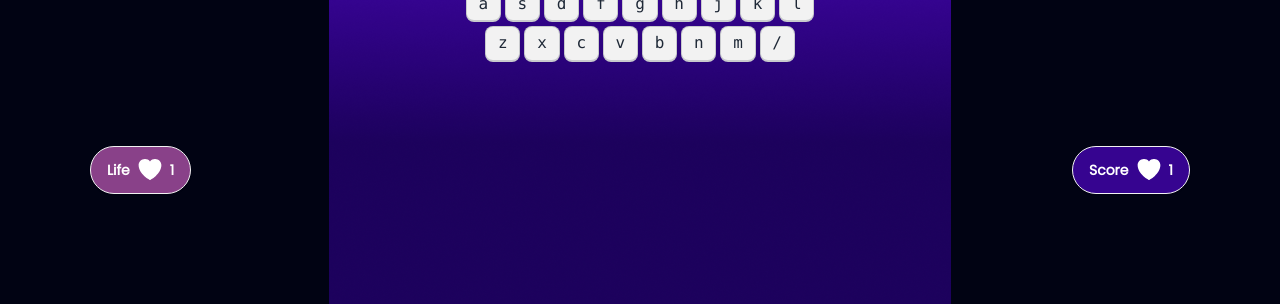
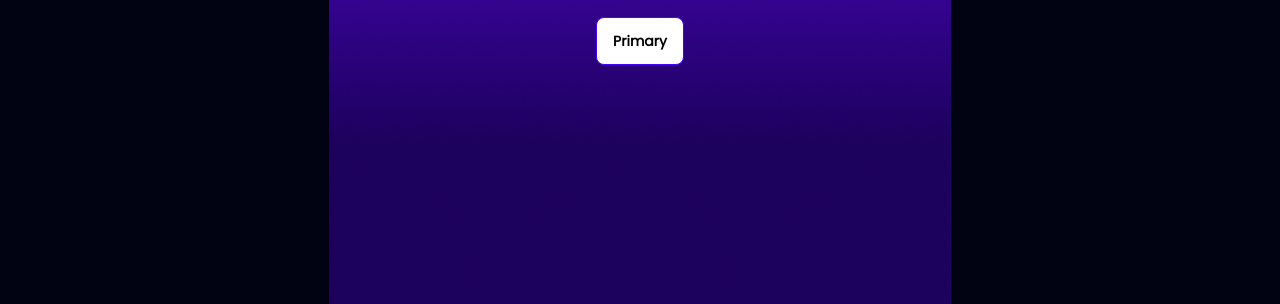
Before and after one commit to Noman4d/alphabet-clash, a plain HTML site: page index.html in a window 1280 px wide. Shown: the part 496-800 px from the top of the page. Drawn offline with nearby package versions, Linux system fonts and the light colour scheme.

Commit message:
added javascript file

```diff
--- a/index.html
+++ b/index.html
@@ -16,14 +16,14 @@
   </head>
   <body class="font-pop">
     <main  class="min-h-screen bg-[#010313] bg-[url('./images/background.png')] bg-no-repeat bg-center">
-      <section class="home text-white  flex-col justify-center items-center hidden ">
+      <section class="home text-white  flex-col justify-center items-center  ">
         <div class="flex flex-col min-h-screen justify-center items-center gap-y-5">
         <h1 class="font-anton font-normal text-[140px]">ALPHABET CLASH</h1>
         <p class="font-medium">Unleash Your Keyboard Kung Fu : Press “Enter” to Play</p>
-        <button class="btn btn-primary bg-white text-black">Primary</button>
+        <button onclick="play()" class="btn btn-primary bg-white text-black">Primary</button>
         </div>
       </section>
-      <section class="play-ground">
+      <section class="play-ground hidden">
          <div class="flex flex-col items-center gap-20 py-10">
           <!-- screen -->
           <div class="artboard artboard-horizontal phone-6 border-[20px] rounded-2xl border-[#010313CC] bg-[#FFFFFFB3]">
@@ -87,7 +87,15 @@
          </div>
          </div>
       </section>
-      <section class="score"></section>
+      <section class="score hidden flex justify-center items-center min-h-screen ">
+        <div class="text-white bg-[#ffffff33] text-center space-y-4 p-10 rounded-xl">
+          <h1 class="text-8xl">Score:14</h1>
+          <button class="btn btn-primary bg-white">Play Again</button>
+          <p>Practice will make you a pro</p>
+        </div>
+      </section>
     </main>
+
+    <script src="./scripts/index.js"></script>
   </body>
 </html>
--- /dev/null
+++ b/scripts/index.js
@@ -0,0 +1,3 @@
+function play() {
+    console.log('control');
+}
```
